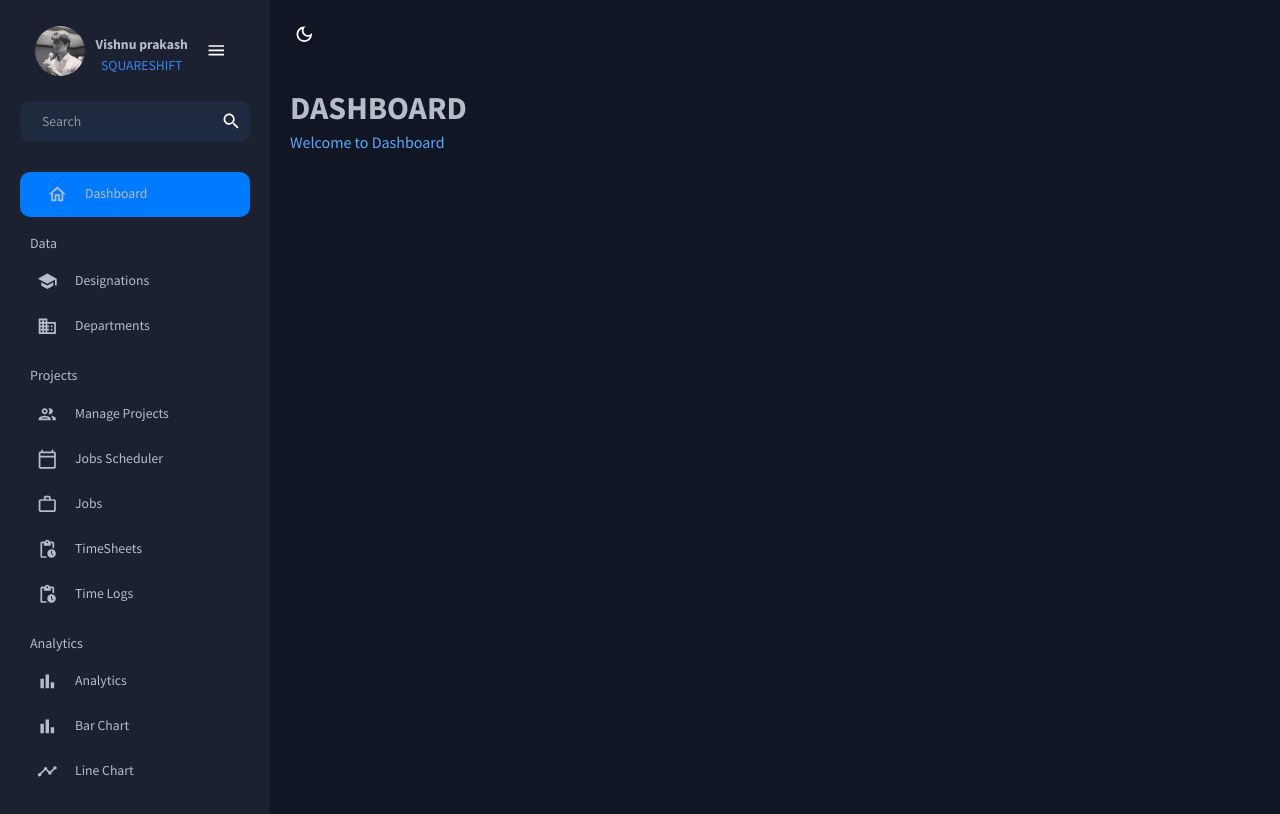
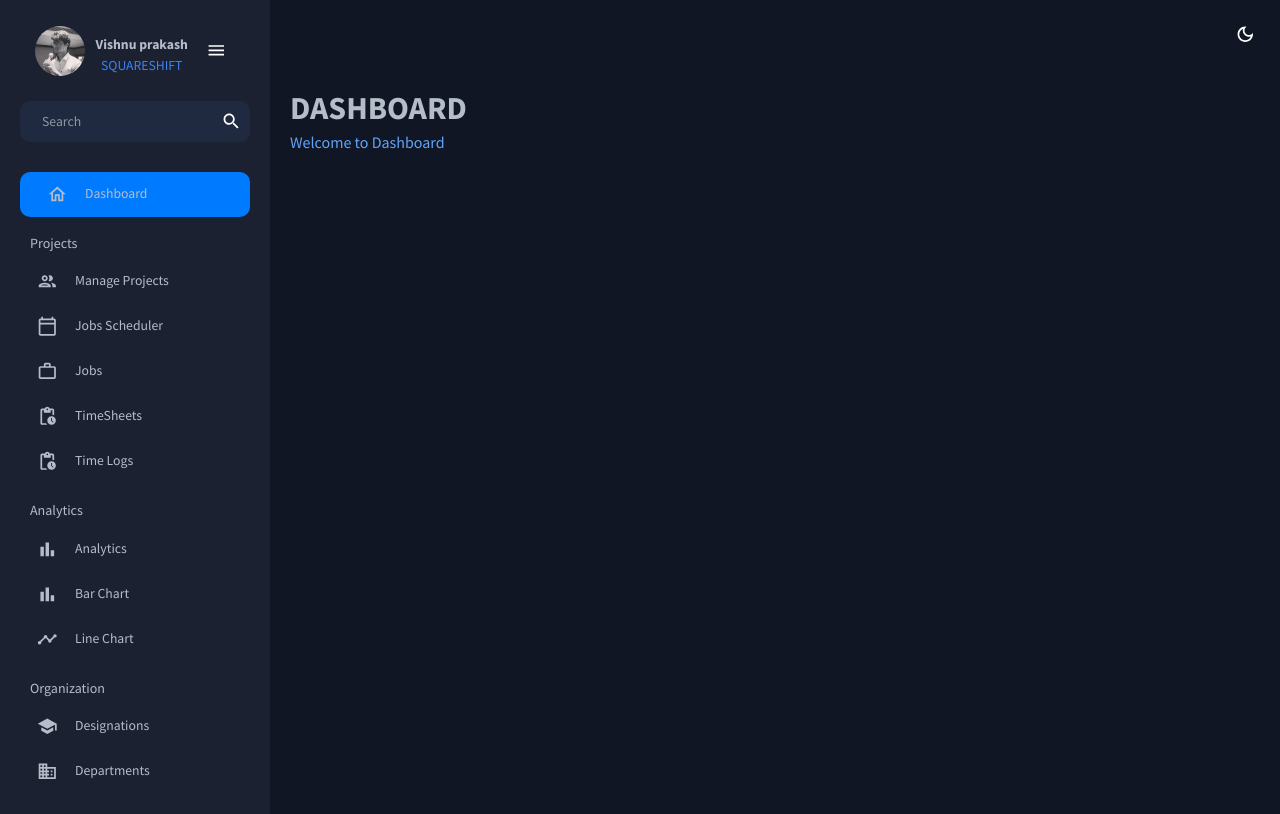
Before and after one commit to vishnuprakashN/EmployeeManagementFrontend, a React (Create React App) app: page / in a window 1280 px wide. Built offline with nearby package versions, Linux system fonts and the light colour scheme.

Commit message:
order change in side bar

```diff
--- a/src/scenes/global/Sidebar.jsx
+++ b/src/scenes/global/Sidebar.jsx
@@ -61,7 +61,7 @@ const Sidebar = () =>{
                 color:`${colors.navbartext[100]}`
             },
             "& .pro-inner-item:hover":{
-                color: "#007AFF !important",
+                color: `${colors.greenAccent[400]} !important`,
             },
             "& .pro-menu-item.active":{
                 borderRadius: "10px 10px 10px 10px",
@@ -74,7 +74,6 @@ const Sidebar = () =>{
             }
 
     }}
-
     >
 
         <ProSidebar
@@ -148,27 +147,8 @@ const Sidebar = () =>{
                       selected={selected}
                       setSelected={setSelected}
                       />
-                      <Typography
-                        variant="h6"
-                        color={colors.grey[100]}
-                        sx={{m: "15px 0 5px 20px"}}
-                        >
-                            Data</Typography>
 
-                      <Item
-                      title="Designations"
-                      to="/designation"
-                      icon={<SchoolIcon/>}
-                      selected={selected}
-                      setSelected={setSelected}
-                      />
-                    <Item
-                      title="Departments"
-                      to="/department"
-                      icon={<DomainOutlinedIcon/>}
-                      selected={selected}
-                      setSelected={setSelected}
-                      />
+
                        <Typography
                         variant="h6"
                         color={colors.grey[100]}
@@ -239,7 +219,29 @@ const Sidebar = () =>{
                       selected={selected}
                       setSelected={setSelected}
                       />
+                      <Typography
+                        variant="h6"
+                        color={colors.grey[100]}
+                        sx={{m: "15px 0 5px 20px"}}
+                        >
+                            Organization</Typography>
+
+                      <Item
+                      title="Designations"
+                      to="/designation"
+                      icon={<SchoolIcon/>}
+                      selected={selected}
+                      setSelected={setSelected}
+                      />
+                    <Item
+                      title="Departments"
+                      to="/department"
+                      icon={<DomainOutlinedIcon/>}
+                      selected={selected}
+                      setSelected={setSelected}
+                      />
                   </Box>
+
             </Menu>
         </ProSidebar>
     </Box>
--- a/src/scenes/global/Topbar.jsx
+++ b/src/scenes/global/Topbar.jsx
@@ -15,7 +15,7 @@ const Topbar = () =>{
     const colorMode = useContext(ColorModeContext);
 
     return (
-        <Box display="flex" justifyContent="space-between" p={2}>
+        <Box display="flex" justifyContent="flex-end" p={2}>
         {/* search bar
         <Box display="flex"
          backgroundColor={colors.primary[400]}
@@ -29,7 +29,7 @@ const Topbar = () =>{
         <IconButton></IconButton> */}
 
         {/* IcONS*/}
-        <Box display="flex" justifyContent="flex-end">
+        <Box display="flex">
             <IconButton onClick={colorMode.toggleColorMode}>
                 {theme.palette.mode === 'dark' ?(
                     <DarkModeOutlinedIcon/>
```
